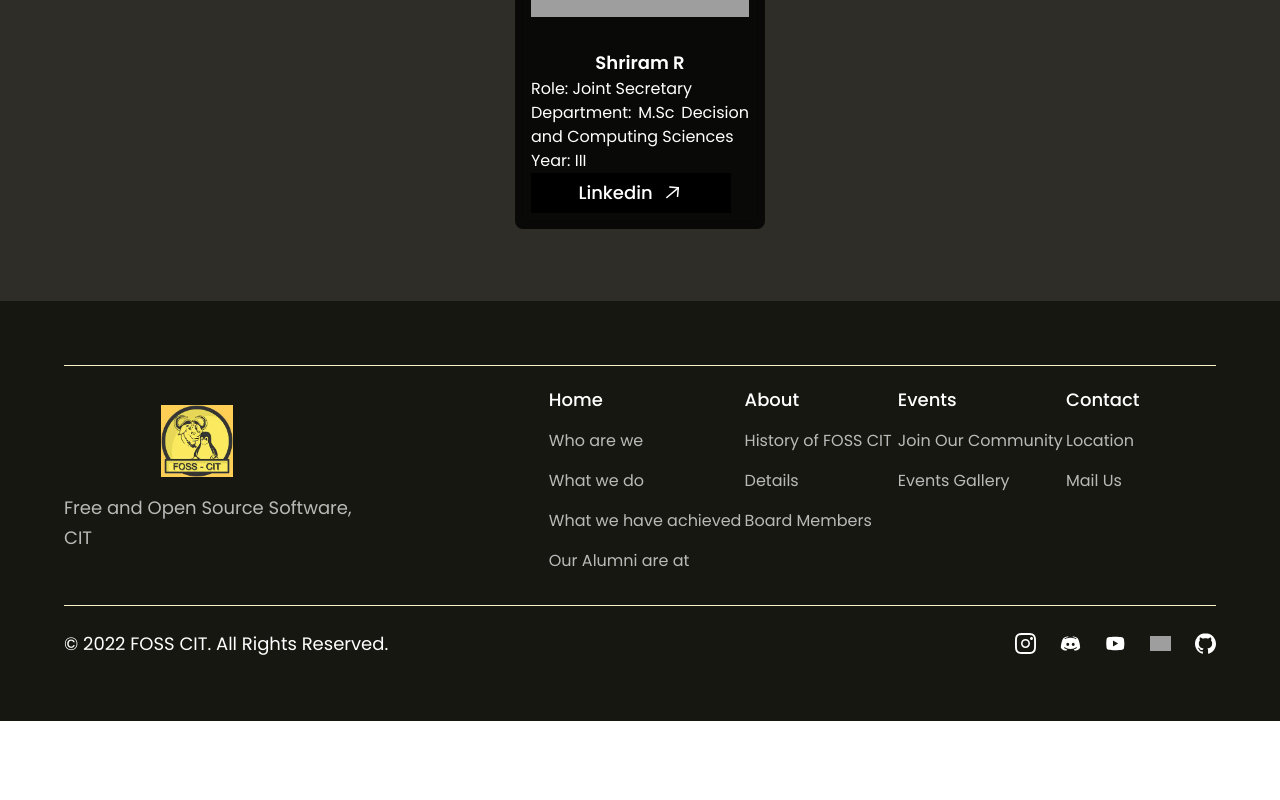
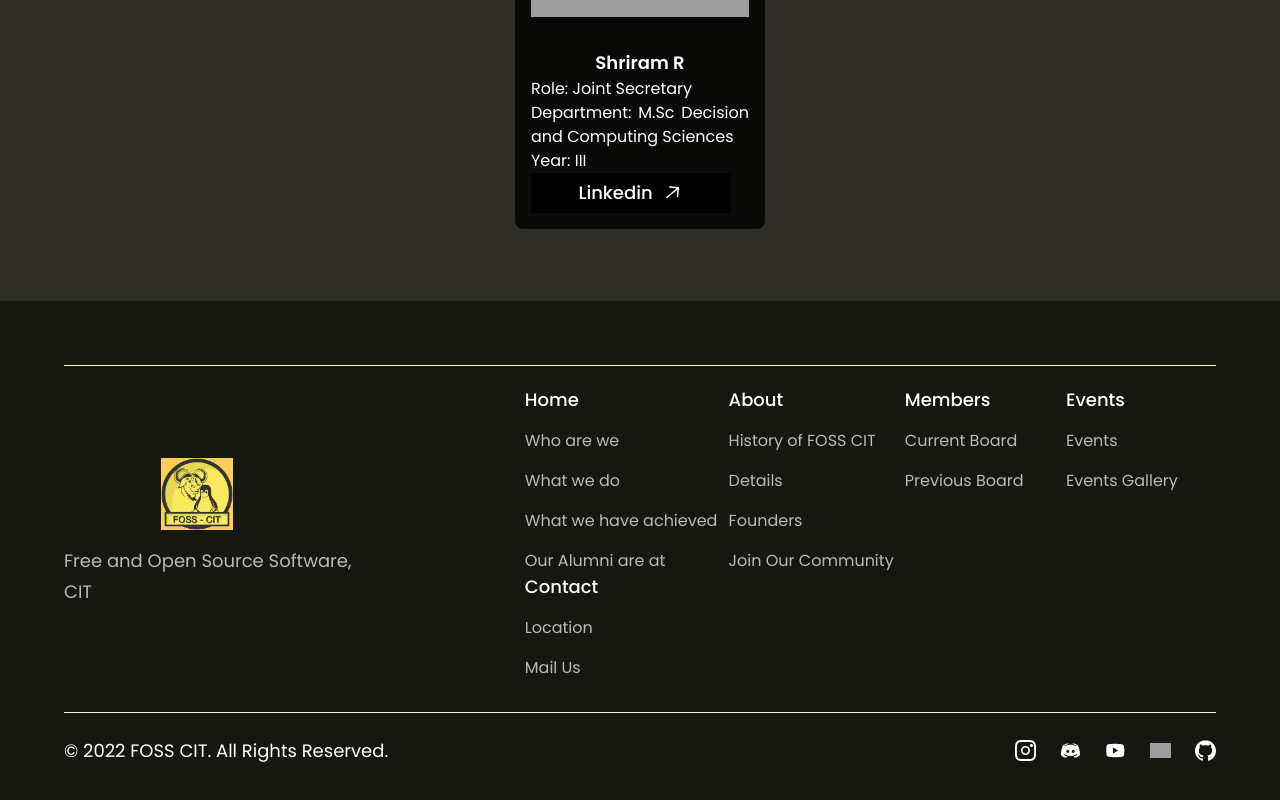
Before and after one commit to VishalDhanasekaran/foss-site-client-frontend, a React (Vite) app: page /about in a window 1280 px wide. Shown: the part 1878-2678 px from the top of the page. Before the commit the page ends 2599 px from the top, so only its background shows below. Built offline with nearby package versions, Linux system fonts and the light colour scheme; grey boxes are pictures that could not be loaded.

Commit message:
navigation corrections

```diff
--- a/src/App.jsx
+++ b/src/App.jsx
@@ -1,7 +1,7 @@
 import React from 'react'
 import styles from './style';
 
-import { Navbar,Footer,HomePage, AboutUs, Members, Contact, Announcement, Events } from './components';
+import { Navbar,Footer,HomePage, AboutUs, Members, Contact,Error, Events } from './components';
 import { Route, Routes } from 'react-router-dom';
 import Event from './components/pages/Event';
 
@@ -17,7 +17,7 @@ const App = () => (
       <div className={`${styles.boxWidth} text-white`}>
         <Routes>
           <Route path='/' element={<HomePage/>}/>
-          <Route path='*' element={<HomePage/>}/>
+          <Route path='*' element={<Error/>}/>
           <Route path='/home' element={<HomePage/>}/>
           <Route path='/about' element={<AboutUs/>}/>
           <Route path='/members' element={<Members/>}/>
--- a/src/components/AnnounceCard.jsx
+++ b/src/components/AnnounceCard.jsx
@@ -5,7 +5,6 @@ const AnnounceCard = ({event,date,time,venue,poster}) => {
   return (
     <div className='flex-col justify-center items-center ss:w-[250px] p-4 bg-black bg-opacity-80 backdrop-blur-sm rounded-lg m-2 inline-block cursor-pointer hover:scale-105 ease-in-out duration-300'>
       <div className=' w-full h-56'>
-
         <img alt={event} src={poster} className='w-full h-52'/>
       </div>
       <div className='mt-4 flex flex-col font-poppins text-justify text-white text-base'>
--- a/src/components/Footer.jsx
+++ b/src/components/Footer.jsx
@@ -9,9 +9,9 @@ const Footer = () => {
     window.open(link, '_blank', 'noopener,noreferrer');
   }
 return (
-    <section className={`${styles.flexCenter} ${styles.paddingY} flex-col `}>
+    <section className={`${styles.flexCenter} ${styles.paddingY} flex-col`}>
       <div className={`${styles.flexCenter} md:flex-row flex-col mb-8 w-full border-t-[1px] border-t-[#f7f2cb] pt-5`}>
-        <div className='flex-1 flex flex-col justify-start mr-10'>
+        <div className='flex-1 flex flex-col justify-start'>
           <img src={logo} alt='FOSS Logo' className='w-[266px] h-[72px] object-contain' />
           <p className={`${styles.paragraph} mt-4 max-w-[310px]`}>Free and Open Source Software, CIT</p>
         </div>
--- a/src/components/index.js
+++ b/src/components/index.js
@@ -6,7 +6,8 @@ import Members from "./pages/Members";
 import Contact from "./pages/Contact";
 import Announcement from "./pages/Announcement";
 import Events from "./pages/Events";
+import Error from "./pages/Error";
 
 export{
-    Navbar, Footer, HomePage,AboutUs,Members,Contact,Announcement,Events
+    Navbar, Footer, HomePage,AboutUs,Members,Contact,Announcement,Events,Error
 };
--- /dev/null
+++ b/src/components/pages/Error.jsx
@@ -0,0 +1,14 @@
+import React from 'react'
+import styles from '../../style';
+
+const Error = () => {
+  return (
+    <div className={`flex flex-col ${styles.paddingY}`}>
+        <h2 className={`${styles.heading2} text-center text-gradient`}>
+            Invalid url
+        </h2>
+    </div>
+  )
+}
+
+export default Error;
--- a/src/constants/index.js
+++ b/src/constants/index.js
@@ -4,7 +4,6 @@ export const navLinks =[
     { id:'/',title:'Home'},
     { id:'/about',title:'About Us'},
     { id:'/members',title:'Members'},
-    { id:'/announcement',title:'Annoucements'},
     { id:'/events',title:'Events'},
     { id:'/contact',title:'Contact Us'},
 ];
@@ -44,8 +43,25 @@ export const footerLinks = [
           link: "./about#details",
         },
         {
-          name: "Board Members",
-          link: "./about#members",
+          name: "Founders",
+          link: "./about#founders",
+        },
+        {
+          name: "Join Our Community",
+          link: "./about#community",
+        },
+      ],
+    },
+    {
+      title: "Members",
+      links: [
+        {
+          name: "Current Board",
+          link: "./members#current",
+        },
+        {
+          name: "Previous Board",
+          link: "./members#previous",
         },
       ],
     },
@@ -53,8 +69,8 @@ export const footerLinks = [
       title: "Events",
       links: [
         {
-          name: "Join Our Community",
-          link: "./events#community",
+          name: "Events",
+          link: "./events#events",
         },
         {
           name: "Events Gallery",
@@ -362,3 +378,13 @@ export const eventsList=[
     description:'Minim nisi consequat laboris aliquip dolore dolor commodo. Amet non excepteur duis nisi cillum deserunt sit labore laborum minim esse duis veniam laboris. Exercitation enim ex occaecat eiusmod.Laboris consequat magna quis nostrud occaecat proident est duis nulla proident mollit nostrud. Minim culpa labore consequat et occaecat nulla irure tempor sint proident cupidatat ad reprehenderit. Qui sit veniam excepteur nulla fugiat amet enim minim fugiat. Non laboris voluptate excepteur exercitation irure. Culpa commodo eiusmod dolor elit consequat.'
   },
 ]
+
+export const event=
+  {
+    name:'event-1',
+    date:'10/12/2022',
+    time:'5pm - 6pm',
+    venue:'CM-102',
+    poster:'https://previews.123rf.com/images/aquir/aquir1311/aquir131100316/23569861-sample-grunge-red-round-stamp.jpg',
+    description:'Minim nisi consequat laboris aliquip dolore dolor commodo. Amet non excepteur duis nisi cillum deserunt sit labore laborum minim esse duis veniam laboris. Exercitation enim ex occaecat eiusmod.Laboris consequat magna quis nostrud occaecat proident est duis nulla proident mollit nostrud. Minim culpa labore consequat et occaecat nulla irure tempor sint proident cupidatat ad reprehenderit. Qui sit veniam excepteur nulla fugiat amet enim minim fugiat. Non laboris voluptate excepteur exercitation irure. Culpa commodo eiusmod dolor elit consequat.',
+  }
```
